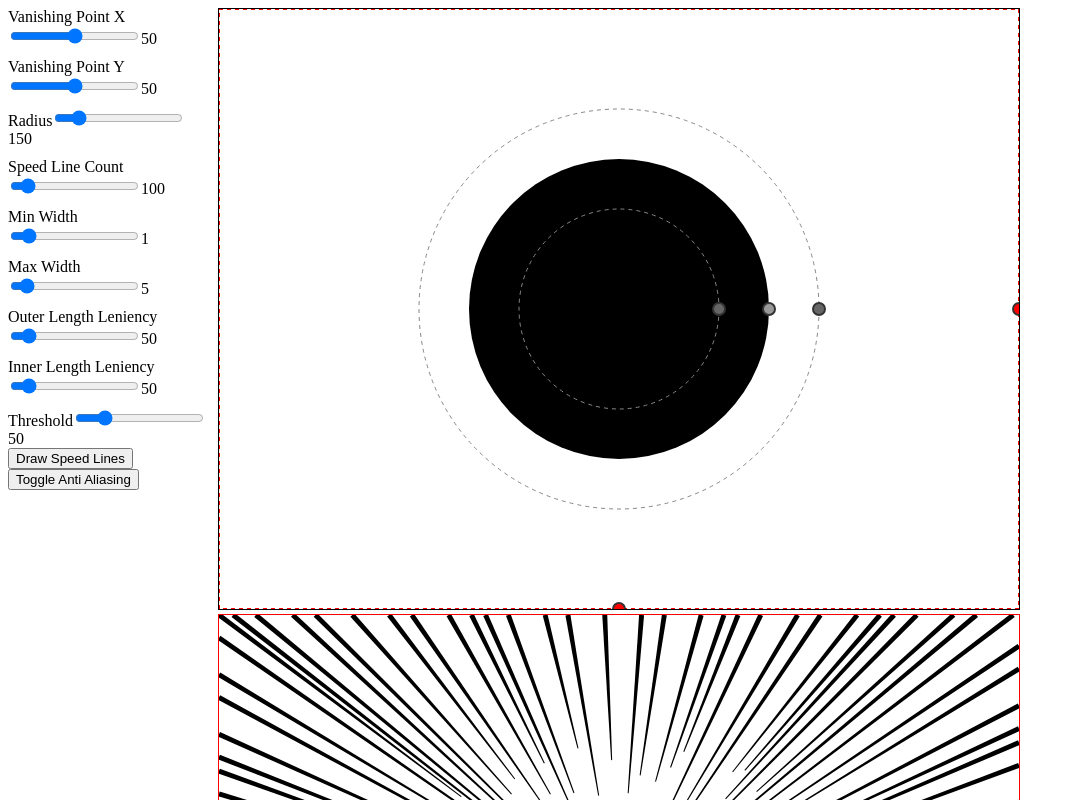
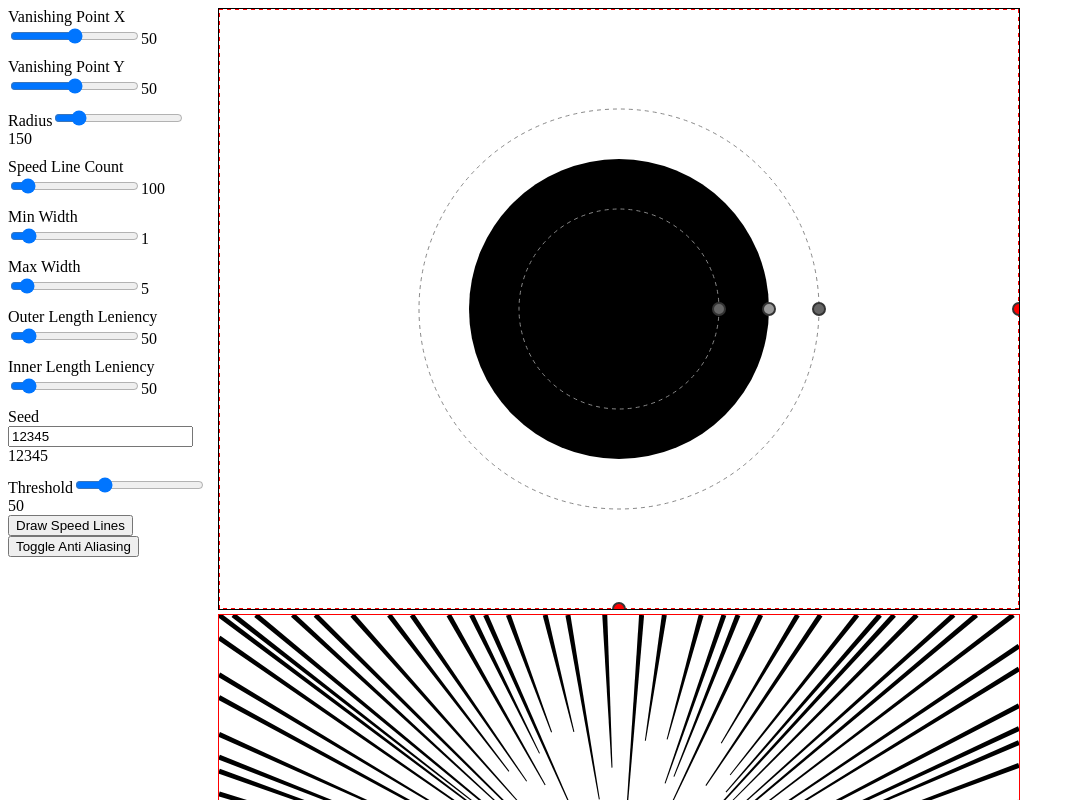
Before and after one commit to toiim/speed-lines, a Vue app: page / in a window 1280 px wide. Shown: the top 800 px of the page, without its empty margins (0-1075 px from the left). Built offline with nearby package versions, Linux system fonts and the light colour scheme; the HTML template or start-up script is replaced by a standard one.

Commit message:
Add seeded random number generation to App.vue for consistent variance in speed line rendering. Introduced a seed input for user control and updated drawing logic to utilize the seeded random generator, ensuring reproducible patterns based on seed and line count.

```diff
--- a/src/App.vue
+++ b/src/App.vue
@@ -9,6 +9,7 @@ const minWidth = ref(1);
 const maxWidth = ref(5);
 const outerLengthLeniency = ref(50); // number of pixels that can extend beyond the radius
 const innerLengthLeniency = ref(50); // number of pixels that can be shorter than the radius
+const seed = ref(12345); // seed for deterministic random variance
 
 const canvasWidth = 800;
 const canvasHeight = 600;
@@ -36,7 +37,7 @@ onMounted(() => {
   drawSpeedLines();
 });
 
-watch([vanishingPointX, vanishingPointY, radius, speedLineCount, minWidth, maxWidth, outerLengthLeniency, innerLengthLeniency, threshold, isAntiAliasing, outputCanvasWidth, outputCanvasHeight, outputCanvasX, outputCanvasY], async () => {
+watch([vanishingPointX, vanishingPointY, radius, speedLineCount, minWidth, maxWidth, outerLengthLeniency, innerLengthLeniency, threshold, isAntiAliasing, outputCanvasWidth, outputCanvasHeight, outputCanvasX, outputCanvasY, seed], async () => {
   await nextTick();
   drawSpeedLines();
 });
@@ -317,6 +318,16 @@ function handleMouseUp(event: MouseEvent | TouchEvent) {
   }
 }
 
+// Seeded random number generator using Linear Congruential Generator
+function seededRandom(seed: number): () => number {
+  let state = seed;
+  return function () {
+    // LCG parameters (same as used in many programming languages)
+    state = (state * 1664525 + 1013904223) % Math.pow(2, 32);
+    return state / Math.pow(2, 32);
+  };
+}
+
 function drawSpeedLines() {
   const canvas = speedLineCanvas.value;
   if (!canvas) return;
@@ -351,6 +362,10 @@ function drawSpeedLines() {
     // Calculate perimeter for golden ratio distribution
     const perimeter = 2 * outputWidth + 2 * outputHeight;
     const goldenRatio = 1.618033988749895; // Golden ratio (phi)
+
+    // Create seeded random generator for this draw call
+    // Combine seed with line count to ensure same seed + same line count = same pattern
+    const rng = seededRandom(seed.value + speedLineCount.value * 1000);
 
     for (let i = 0; i < speedLineCount.value; i++) {
       // Use golden ratio to distribute points evenly along the perimeter
@@ -405,8 +420,9 @@ function drawSpeedLines() {
         const minTravelDistance = Math.max(0, goalTravelDistance - outerLengthLeniency.value);
         const maxTravelDistance = Math.min(distance, goalTravelDistance + innerLengthLeniency.value);
 
-        // Randomly choose a travel distance within the allowed range
-        const randomValue = Math.random();
+        // Use seeded random to choose a travel distance within the allowed range
+        // This ensures the same seed + line index produces the same variance
+        const randomValue = rng();
         const travelDistance = minTravelDistance + randomValue * (maxTravelDistance - minTravelDistance);
 
         // Calculate end point along the line
@@ -516,6 +532,10 @@ function toggleAntiAliasing() {
             }}</span>
         </div>
         <div>
+          <label for="seed">Seed</label>
+          <input type="number" v-model.number="seed" /><span>{{ seed }}</span>
+        </div>
+        <div>
           <label for="threshold">Threshold</label>
           <input type="range" min="1" max="255" v-model.number="threshold" /><span>{{ threshold }}</span>
         </div>
@@ -557,15 +577,16 @@ function toggleAntiAliasing() {
         <circle :cx="outputCanvasX + outputCanvasWidth / 2" :cy="outputCanvasY + outputCanvasHeight" r="6" fill="red"
           stroke="#333" stroke-width="2" @mousedown="startDragOutputHeight" @touchstart="startDragOutputHeight"
           :style="{ cursor: isDraggingOutputHeight ? 'ns-resize' : 'ns-resize' }" />
+
+        <!-- Radius handle circle (on the edge of main radius circle) -->
+        <circle :cx="vanishingPointX * canvasWidth / 100 + radius" :cy="vanishingPointY * canvasHeight / 100" r="6"
+          fill="#999" stroke="#333" stroke-width="2" @mousedown="startDragRadius" @touchstart="startDragRadius"
+          :style="{ cursor: isDraggingRadius ? 'grabbing' : 'grab' }" />
         <!-- Outer leniency handle circle (on the edge of outer variance circle) -->
         <circle :cx="vanishingPointX * canvasWidth / 100 + radius + outerLengthLeniency"
           :cy="vanishingPointY * canvasHeight / 100" r="6" fill="#666" stroke="#333" stroke-width="2"
           @mousedown="startDragOuterLeniency" @touchstart="startDragOuterLeniency"
           :style="{ cursor: isDraggingOuterLeniency ? 'grabbing' : 'grab' }" />
-        <!-- Radius handle circle (on the edge of main radius circle) -->
-        <circle :cx="vanishingPointX * canvasWidth / 100 + radius" :cy="vanishingPointY * canvasHeight / 100" r="6"
-          fill="#999" stroke="#333" stroke-width="2" @mousedown="startDragRadius" @touchstart="startDragRadius"
-          :style="{ cursor: isDraggingRadius ? 'grabbing' : 'grab' }" />
         <!-- Inner leniency handle circle (on the edge of inner variance circle) -->
         <circle :cx="vanishingPointX * canvasWidth / 100 + Math.max(0, radius - innerLengthLeniency)"
           :cy="vanishingPointY * canvasHeight / 100" r="6" fill="#666" stroke="#333" stroke-width="2"
```
Lines whose indentation alone changed are shown as unchanged.
